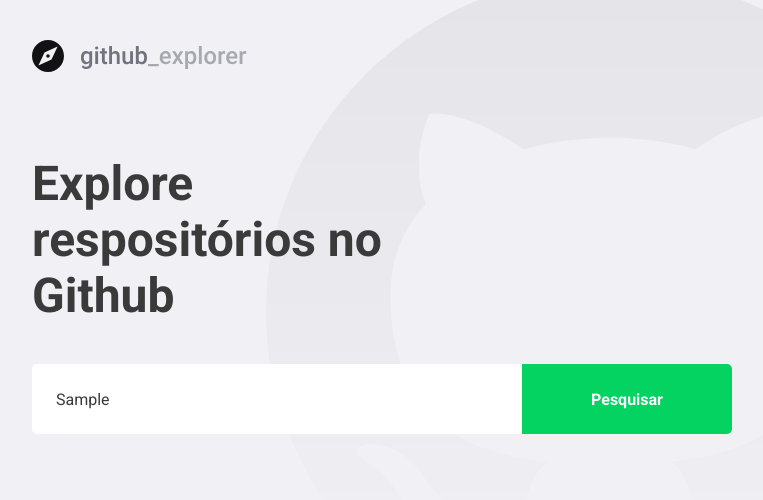
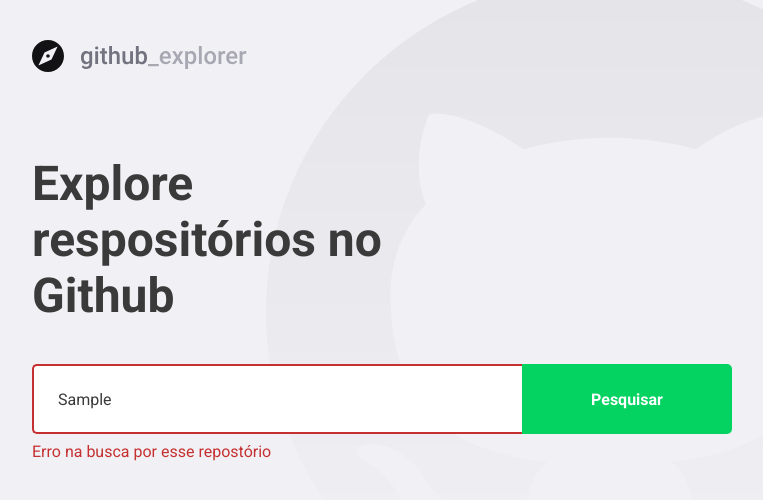
Before and after one commit to risingus/Github-Explorer, a React (Create React App) app in the folder github-explorer/: page / in a window 1280 px wide. Both pictures are taken after typing "Sample" into the empty fields and a click on the button "Pesquisar". Shown: the top 500 px of the page, without its empty margins (148-911 px from the left). Built offline with nearby package versions, Linux system fonts and the light colour scheme; no server answers.

Commit message:
Adicionado mensagens de erro em caso de repositórios não encontrados

```diff
--- a/github-explorer/src/pages/Dashboard/index.tsx
+++ b/github-explorer/src/pages/Dashboard/index.tsx
@@ -1,5 +1,5 @@
 import React, {useState, FormEvent} from 'react';
-import {Title, Form, Repositories} from './styles';
+import {Title, Form, Repositories, Error} from './styles';
 import logoImg from '../../assets/logo.svg';
 import {FiChevronRight} from 'react-icons/fi';
 import api from '../../services/api';
@@ -15,17 +15,33 @@
 
 const Dashboard: React.FC = () => {
   const [newRepo, setNewRepo] = useState('');
+  const [inputError, setInputError] = useState('');
   const [repositories, setRepositories] = useState<Repository[]>([]);
 
   async function handleAddRepository(event: FormEvent<HTMLFormElement>): Promise<void> {
     event.preventDefault();
 
-    const response = await api.get<Repository>(`repos/${newRepo}`);
+    if (!newRepo) {
+      setInputError('Digite o autor/nome do repositório');
+      return;
+    }
 
-    const repository = response.data;
+    try {
 
-    setRepositories([...repositories, repository]);
-    setNewRepo('');
+      const response = await api.get<Repository>(`repos/${newRepo}`);
+
+      const repository = response.data;
+
+      setRepositories([...repositories, repository]);
+      setNewRepo('');
+      setInputError('');
+    } catch (err) {
+        setInputError('Erro na busca por esse repostório');
+    }
+
+
+
+
   }
 
   return (
@@ -33,13 +49,15 @@
     <img src={logoImg} alt="Github Explorer"/>
     <Title>Explore respositórios no Github</Title>
 
-    <Form onSubmit={handleAddRepository}>
+    <Form hasError={!!inputError} onSubmit={handleAddRepository}>
       <input
       value={newRepo}
       onChange={(e) => setNewRepo(e.target.value)}
       placeholder="Digite o nome do repositório"/>
       <button type="submit">Pesquisar</button>
     </Form>
+
+    {inputError && <Error>{inputError}</Error>}
 
     <Repositories>
      {repositories.map(repository => (
--- a/github-explorer/src/pages/Dashboard/styles.ts
+++ b/github-explorer/src/pages/Dashboard/styles.ts
@@ -1,5 +1,9 @@
-import styled from 'styled-components';
+import styled, {css} from 'styled-components';
 import {shade} from 'polished';
+
+interface FormProps{
+  hasError:boolean;
+}
 
 export const Title = styled.h1`
   font-size: 48px;
@@ -10,7 +14,7 @@
   margin-top:80px;
 `;
 
-export const Form = styled.form`
+export const Form = styled.form<FormProps>`
 
   margin-top:40px;
   max-width:700px;
@@ -23,6 +27,12 @@
     border:0;
     border-radius: 5px 0 0 5px;
     color: #3a3a3a;
+    border: 2px solid #fff;
+    border-right: 0;
+
+    ${(props) => props.hasError && css `
+      border-color: #c53030;
+    `}
 
     &::placeholder{
       color: #a8a8b3;
@@ -42,6 +52,14 @@
       background: ${shade(0.2, '#04d361')};
     }
   }
+
+  `;
+
+
+export const Error = styled.span`
+  display: block;
+  color: #c53030;
+  margin-top: 8px
 `;
 
 
```
